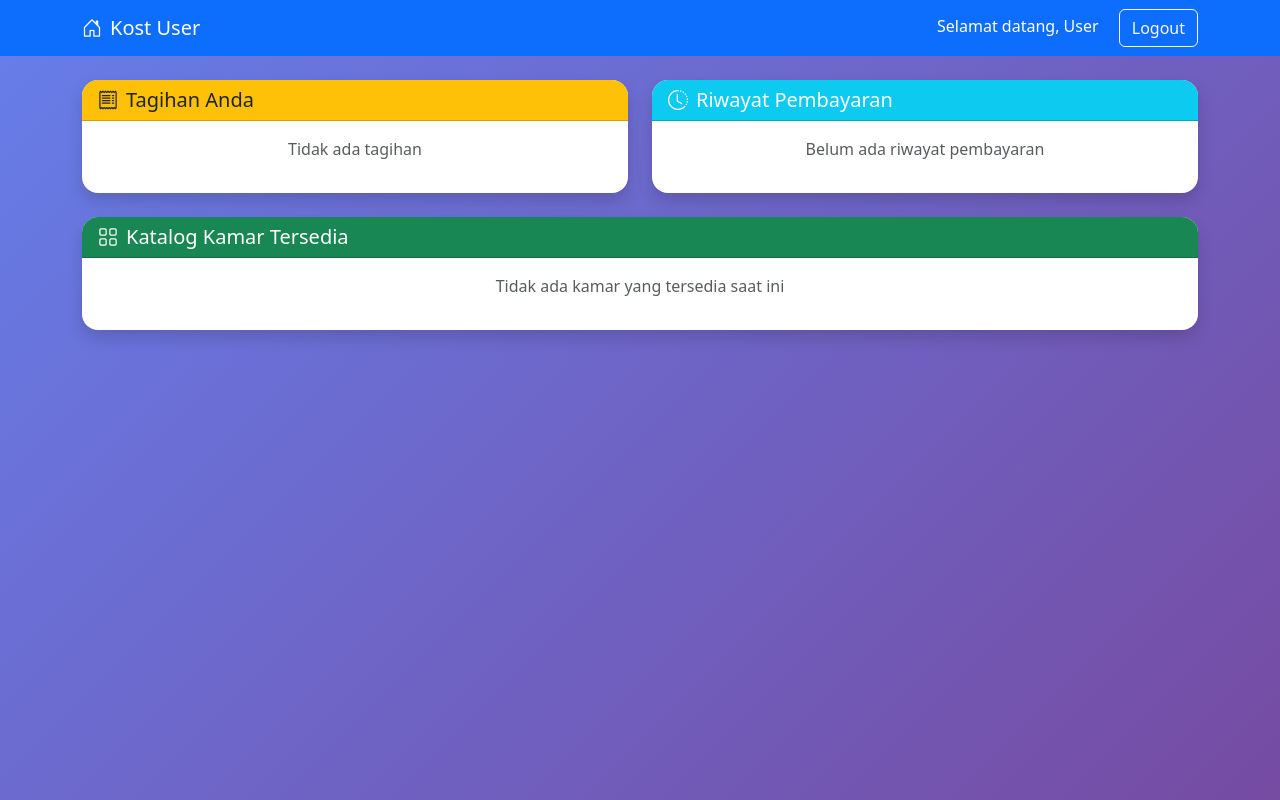
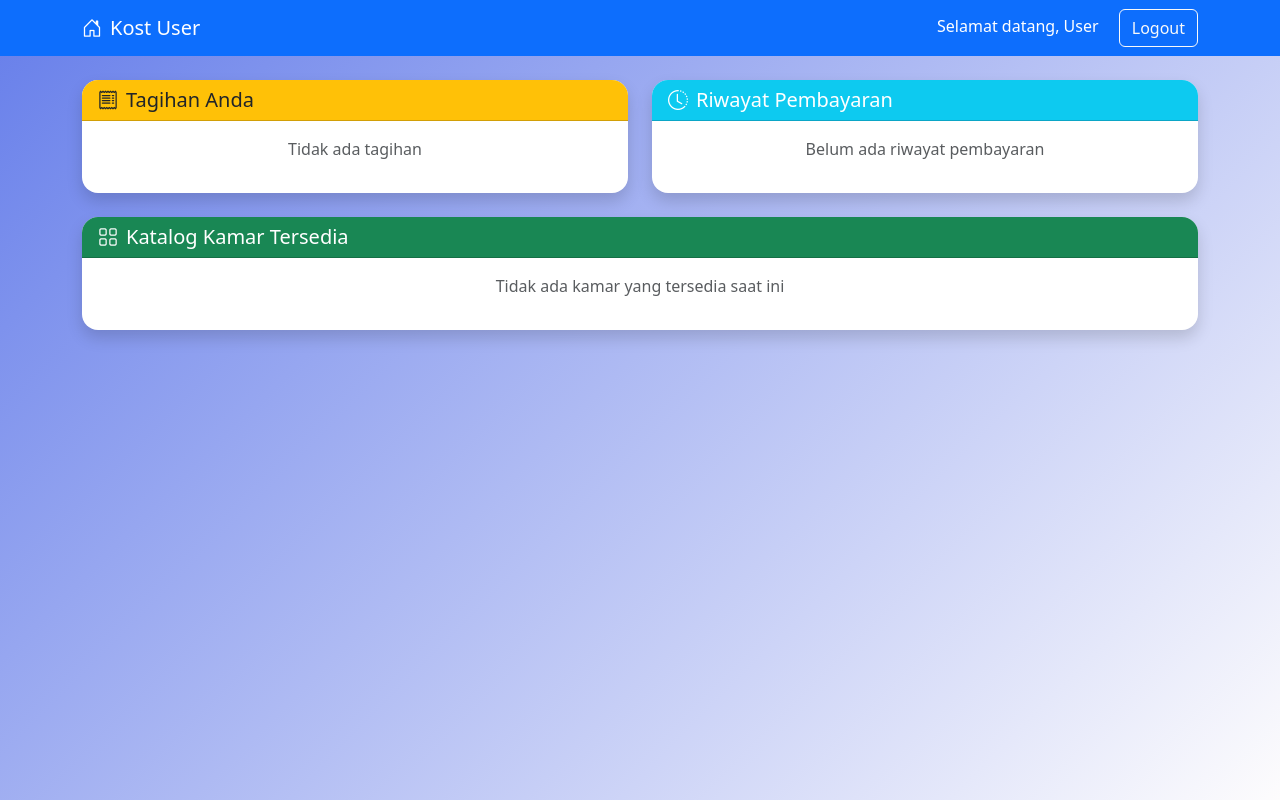
Before and after one commit to SalmaMei/app_kost, a PHP site: page /user/dashboard.php in a window 1280 px wide. Run offline with PHP 8.4, Linux system fonts and the light colour scheme; the visitor is signed in with stand-in values (Sample User, id 1); data that the repository does not hold is empty; a stand-in replaces the project's code that opens the database connection.

Commit message:
Halaman User

```diff
--- a/user/dashboard.php
+++ b/user/dashboard.php
@@ -374,7 +374,7 @@ document.addEventListener('DOMContentLoaded', function() {
 
 <style>
 body {
-    background: linear-gradient(135deg, #667eea 0%, #764ba2 100%);
+    background: linear-gradient(135deg, #667eea 0%,rgb(253, 252, 253) 100%);
     min-height: 100vh;
 }
 .card {
```
